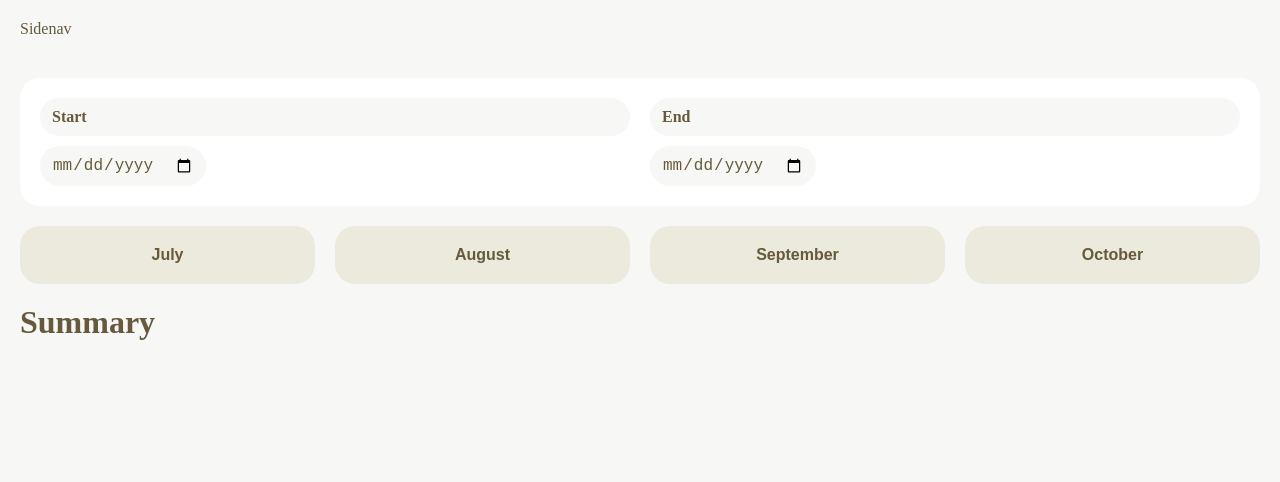
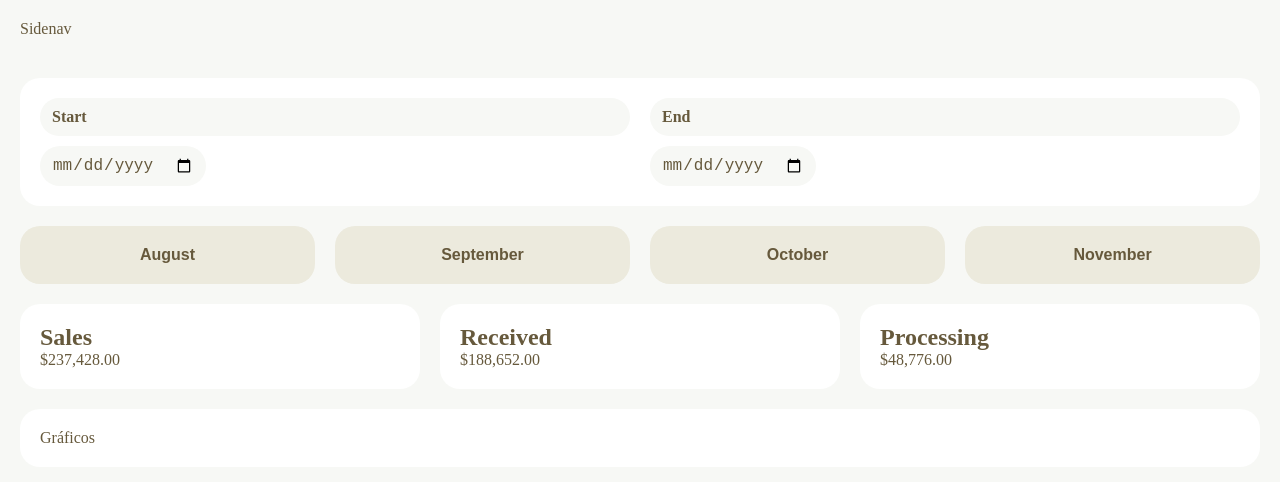
Before and after one commit to rospiel/react-typescript-origamid, a React (Vite) app: page / in a window 1280 px wide. Shown: the top 482 px of the page. Built offline with nearby package versions, Linux system fonts and the light colour scheme.

Commit message:
feat.: add component summary

```diff
--- a/src/components/Months.tsx
+++ b/src/components/Months.tsx
@@ -3,10 +3,10 @@ import ButtonMonth from './buttonMonth/ButtonMonth'
 export default function Months() {
   return (
     <div className='flex'>
-      <ButtonMonth numberMonth={8}/>
       <ButtonMonth numberMonth={9}/>
       <ButtonMonth numberMonth={10}/>
       <ButtonMonth numberMonth={11}/>
+      <ButtonMonth numberMonth={12}/>
     </div>
   )
 }
--- a/src/components/buttonMonth/ButtonMonth.tsx
+++ b/src/components/buttonMonth/ButtonMonth.tsx
@@ -11,10 +11,9 @@ export default function ButtonMonth({numberMonth}: ButtonMonthProps): JSX.Elemen
 
     function setStartAndEnd(): void {
         const date = new Date();
-        date.setMonth(date.getMonth() + numberMonth);
+        date.setMonth(numberMonth - 2);
         const firstDay = new Date(date.getFullYear(), date.getMonth(), 1);
         const lastDay = new Date(date.getFullYear(), date.getMonth() + 1, 0);
-
         setStart(dateToString(firstDay));
         setEnd(dateToString(lastDay));
     }
--- a/src/enums/SaleStatusEnum.ts
+++ b/src/enums/SaleStatusEnum.ts
@@ -1,3 +1,3 @@
 export enum SaleStatusEnum {
-    PAID = "Paid", PROCESSING = "Processing", FAILED = "Failed"
+    PAID = "PAID", PROCESSING = "PROCESSING", FAILED = "FAILED"
 }
--- a/src/pages/Summary.tsx
+++ b/src/pages/Summary.tsx
@@ -1,8 +1,81 @@
-import React from "react"
+import React, { useEffect, useState } from "react"
+import { useMainContext } from "../contexts/MainContext"
+import { SaleStatusEnum } from "../enums/SaleStatusEnum"
+
+type SummaryState = {
+    totalSales: number
+    totalReceived: number
+    totalProcessing: number
+}
+
+function initialSummaryState(): SummaryState {
+    return { totalSales: 0, totalReceived: 0, totalProcessing: 0 }
+}
 
 export default function Summary(): JSX.Element {
+    const USD = { style: 'currency', currency: 'USD' }
+    const EN_US = 'en-US'
+    const operations = new Map<string, Function>()
+
+    operations.set(SaleStatusEnum.PAID.valueOf(), (price: number) => {
+        setSummary((prevState => ({
+            ...prevState,
+            totalSales: prevState.totalSales + price,
+            totalReceived: prevState.totalReceived + price
+        })))
+
+    })
+
+    operations.set(SaleStatusEnum.PROCESSING.valueOf(), (price: number) => {
+        setSummary((prevState => ({
+            ...prevState,
+            totalSales: prevState.totalSales + price,
+            totalProcessing: prevState.totalProcessing + price
+        })))
+
+    })
+
+    operations.set(SaleStatusEnum.FAILED.valueOf(), (price: number) => {})
+
+    const [summary, setSummary] = useState<SummaryState>(initialSummaryState())
+    const { data } = useMainContext()
+
+    useEffect(() => {
+        data?.filter((info) => {
+            operations.get(info.status.valueOf())!(info.price)
+        })
+
+        return () => setSummary(initialSummaryState())
+    }, [data])
+
     return (
-        <h1>Summary</h1>
+        <section>
+            <div className="resumo flex mb">
+                <div className="box">
+                <h2>Sales</h2>
+                <span>
+                    {summary.totalSales.toLocaleString(EN_US, USD)}
+                </span>
+                </div>
+                <div className="box">
+                <div>
+                    <h2>Received</h2>
+                    <span>
+                        {summary.totalReceived.toLocaleString(EN_US, USD)}
+                    </span>
+                </div>
+                </div>
+                <div className="box">
+                <div>
+                    <h2>Processing</h2>
+                    <span>
+                        {summary.totalProcessing.toLocaleString(EN_US, USD)}
+                    </span>
+                </div>
+                </div>
+            </div>
+            <div className="box">Gráficos</div>
+        </section>
     )
 
 }
```
